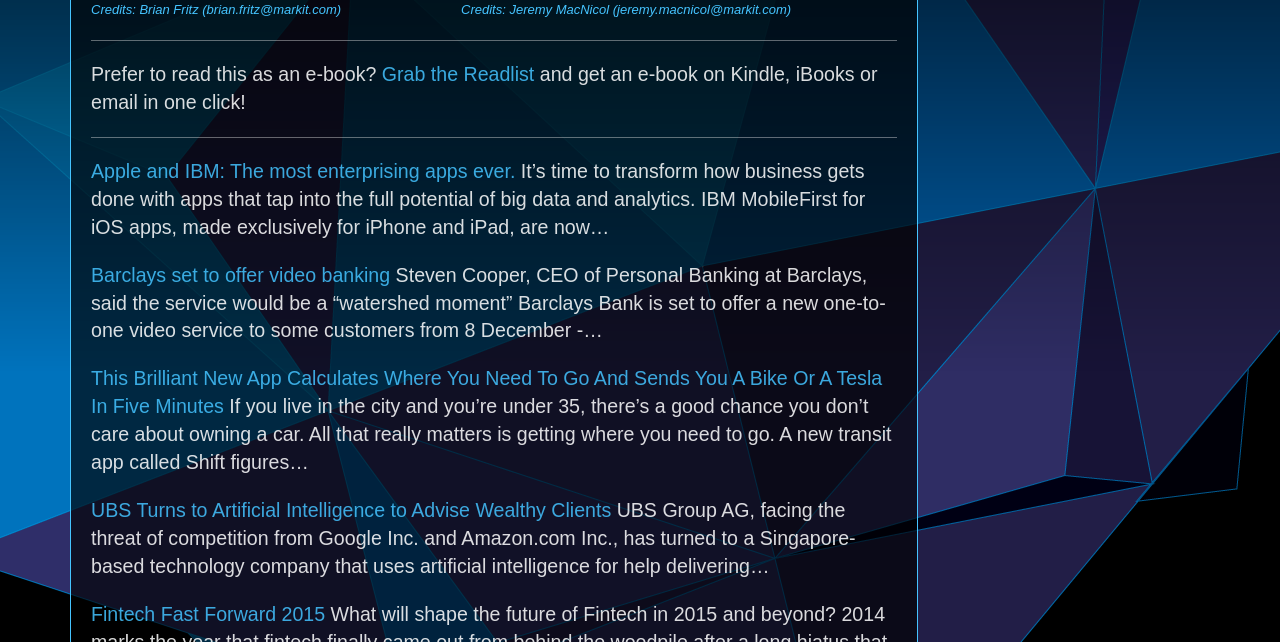
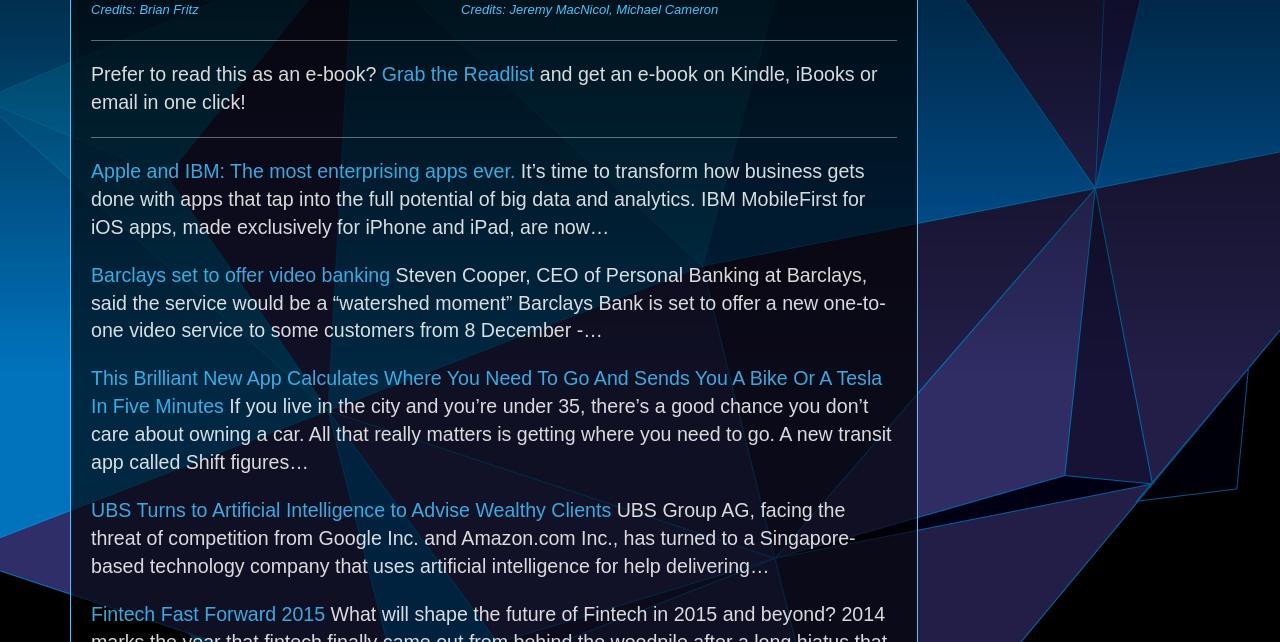
Before and after one commit to modl/modl.github.io, a Jekyll site: the page built from _posts/2015-03-10-fintech-reads-12.md, in a window 1280 px wide and 900 px high, scrolled down 352 px, cut to the strip 258-900 px from the top of the window. Built offline with Jekyll 4.4.1, drawn with Linux system fonts in a browser that asks for light colours; some web fonts are replaced; Markdown is read by kramdown in place of the engine named in the settings.

Commit message:
credits and mailto

```diff
--- a/_posts/2015-03-10-fintech-reads-12.md
+++ b/_posts/2015-03-10-fintech-reads-12.md
@@ -32,11 +32,11 @@
 <div class="reads-focus clearfix">
 	<div class="pull-left">
 		<iframe src="//player.vimeo.com/video/121371436?color=0071a3&byline=0" width="350" height="197" frameborder="0" webkitallowfullscreen mozallowfullscreen allowfullscreen></iframe>
-		<small class="caption">Credits: Brian Fritz (brian.fritz@markit.com)</small>
+		<small class="caption">Credits: <a href="mailto:brian.fritz@markit.com">Brian Fritz</a></small>
 	</div>
 	<div class="pull-left">
 		<iframe src="//player.vimeo.com/video/114930769?color=0071a3&byline=0" width="350" height="197" frameborder="0" webkitallowfullscreen mozallowfullscreen allowfullscreen></iframe>
-		<small class="caption">Credits: Jeremy MacNicol (jeremy.macnicol@markit.com)</small>
+		<small class="caption">Credits: <a href="mailto:jeremy.macnicol@markit.com">Jeremy MacNicol</a>, <a href="mailto:michael.cameron@markit.com">Michael Cameron</a></small>
 	</div>
 </div>
 -----
```
Also changed, not shown: _posts/2014-12-31-wearables.md (+2 -2 lines).
